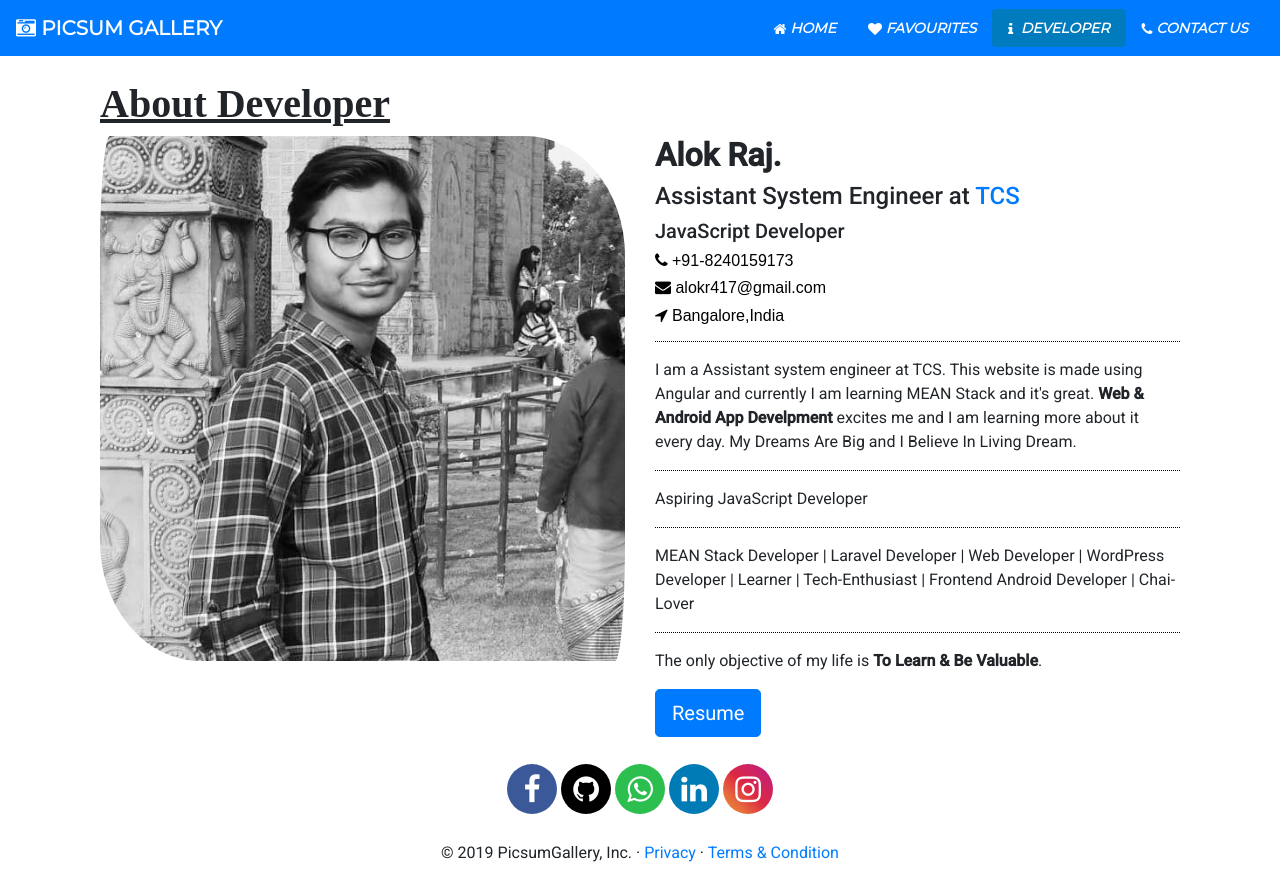
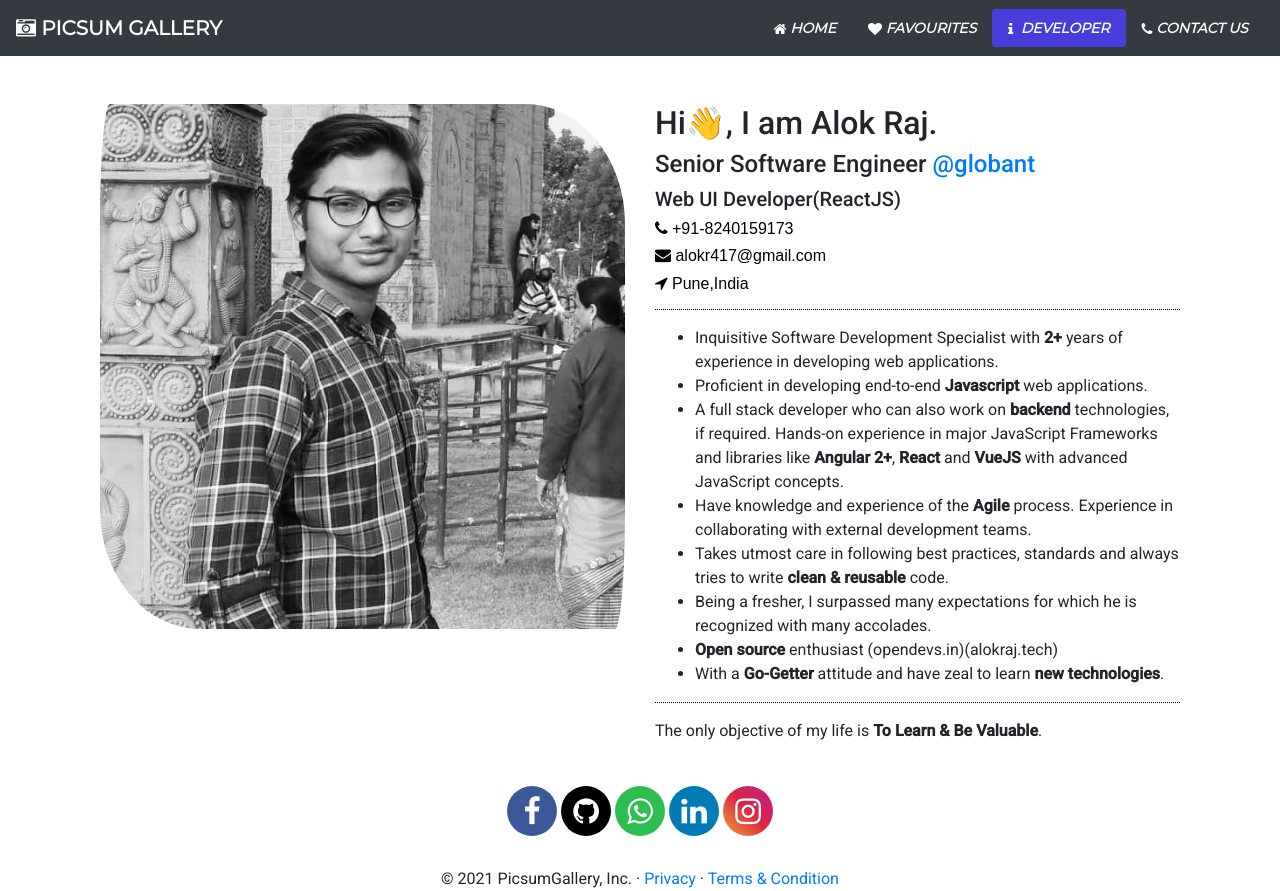
Before and after one commit to alok722/picsum-gallery-angular, an Angular app: page /about in a window 1280 px wide. Before the commit the page ends 865 px from the top, so only its background shows below. Built offline with nearby package versions, Linux system fonts and the light colour scheme.

Commit message:
🛠 homepage design updated

```diff
--- a/package.json
+++ b/package.json
@@ -26,6 +26,7 @@
     "bootstrap": "^4.6.0",
     "core-js": "^2.5.7",
     "file-saver": "^2.0.5",
+    "lodash-es": "^4.17.21",
     "ngx-lightbox": "^2.3.0",
     "rxjs": "~7.0.0",
     "zone.js": "~0.11.4"
--- a/src/app/about/about.component.html
+++ b/src/app/about/about.component.html
@@ -1,37 +1,39 @@
 <div id="app">
   <div class="container">
-    <h1 style="font-family: 'Special Elite', cursive;text-decoration: underline; font-weight: bold;">About Developer
-    </h1>
-    <div class="row">
+    <div class="row" style="margin-top: 3rem;">
       <div class="col-lg-6 col-md-6 col-sm-6 col-xs-12">
         <img src="assets/profile.jpg" class="img-fluid" style="border-radius: 10px 100px / 120px;">
       </div>
       <div class="col-lg-6 col-md-6 col-sm-6 col-xs-12">
-        <h2><b>Alok Raj.</b></h2>
-        <h4>Assistant System Engineer at <a target="_blank" style="text-decoration: none;" href="http://tcs.com">TCS</a>
+        <h2>Hi👋, I am Alok Raj.</h2>
+        <h3></h3>
+        <h4>Senior Software Engineer <a target="_blank" style="text-decoration: none;" href="https://www.globant.com/">@globant</a>
         </h4>
-        <h5>JavaScript Developer</h5>
-        <h6 style="font-family: sans-serif;color: #000"><i class="fa fa-phone"></i> +91-8240159173</h6>
-        <h6 style="font-family: sans-serif;color: #000"><i class="fa fa-envelope"></i> alokr417@gmail.com</h6>
-        <h6 style="font-family: sans-serif;color: #000"><i class="fa fa-location-arrow"></i> Bangalore,India</h6>
+        <h5>Web UI Developer(ReactJS)</h5>
+        <h6 class="h6Style"><i class="fa fa-phone"></i> +91-8240159173</h6>
+        <h6 class="h6Style"><i class="fa fa-envelope"></i> alokr417@gmail.com</h6>
+        <h6 class="h6Style"><i class="fa fa-location-arrow"></i> Pune,India</h6>
         <hr>
-        <p>I am a Assistant system engineer at TCS. This website is made using Angular and currently I am learning MEAN
-          Stack and it's great. <b>Web & Android App Develpment</b> excites me and I am learning more about it every
-          day. My Dreams Are Big and I Believe In Living Dream.</p>
-        <hr>
-        <p>Aspiring JavaScript Developer</p>
-        <hr>
-        <p>MEAN Stack Developer | Laravel Developer | Web Developer | WordPress Developer | Learner | Tech-Enthusiast |
-          Frontend Android Developer | Chai-Lover</p>
+        <ul>
+          <li>Inquisitive Software Development Specialist with <b>2+</b> years of experience in developing web applications.</li>
+          <li>Proficient in developing end-to-end <b>Javascript</b> web applications.</li>
+          <li>A full stack developer who can also work on <b>backend</b> technologies, if required.
+            Hands-on experience in major JavaScript Frameworks and libraries like <b>Angular 2+</b>, <b>React</b> and <b>VueJS</b> with advanced JavaScript concepts.</li>
+          <li>Have knowledge and experience of the <b>Agile</b> process. Experience in collaborating with external development teams.</li>
+          <li>Takes utmost care in following best practices, standards and always tries to write <b>clean & reusable</b> code.</li>
+          <li>Being a fresher, I surpassed many expectations for which he is recognized with many accolades.</li>
+          <li><b>Open source</b> enthusiast (opendevs.in)(alokraj.tech)</li>
+          <li>With a <b>Go-Getter</b> attitude and have zeal to learn <b>new technologies</b>.</li>
+        </ul>
         <hr>
         <p>The only objective of my life is <b>To Learn & Be Valuable</b>.</p>
-        <button class="btn btn-primary btn-lg" (click)="onDownload()">Resume</button>
+        <!-- <button class="btn btn-dark btn-lg" (click)="onDownload()">Resume</button> -->
       </div>
     </div>
   </div>
 </div>
 <div align="center" style="margin-top: 2%;">
-  <a style="text-decoration: none;" target="_blank" href="https://www.facebook.com/people/Alok-Raj/100010071970453"
+  <a style="text-decoration: none;" target="_blank" href="https://www.facebook.com/alok722"
     class="fa fa-facebook fas"></a>
   <a style="text-decoration: none;" target="_blank" href="https://github.com/alok722" class="fa fa-github fas"></a>
   <a style="text-decoration: none;" target="_blank" href="https://api.whatsapp.com/send?phone=918240159173"
@@ -41,8 +43,3 @@
   <a style="text-decoration: none;" target="_blank" href="https://www.instagram.com/alok_cse/?hl=en"
     class="fa fa-instagram fas"></a>
 </div>
-<div class="container" style="margin-top: 2%; text-align: center;">
-  <footer>
-    <p>&copy; 2019 PicsumGallery, Inc. &middot; <a href="">Privacy</a> &middot; <a href="">Terms & Condition</a></p>
-  </footer>
-</div>
--- a/src/app/about/about.component.scss
+++ b/src/app/about/about.component.scss
@@ -3,7 +3,10 @@ hr {
     border-top: 1px dotted #000;
     /*Rest of stuff here*/
 }
-
+.h6Style {
+  font-family: sans-serif;
+  color: #000;
+}
 .fas {
     font-size: 30px;
     width: 50px;
--- a/src/app/app.component.html
+++ b/src/app/app.component.html
@@ -1,4 +1,4 @@
-<nav class="navbar navbar-expand-md navbar-dark bg-primary mb-4">
+<nav class="navbar navbar-expand-md navbar-dark mb-4 bg-dark">
 	<a class="navbar-brand" href="#" id="brand-name"><i class="fa fa-camera-retro"></i> PICSUM GALLERY</a>
 	<button class="navbar-toggler" type="button" data-toggle="collapse" data-target="#navbarCollapse"
 		aria-controls="navbarCollapse" aria-expanded="false" aria-label="Toggle navigation">
@@ -24,3 +24,8 @@
 <div class="container">
 	<router-outlet></router-outlet>
 </div>
+<div class="container" style="margin-top: 2%; text-align: center;">
+  <footer>
+    <p>&copy; 2021 PicsumGallery, Inc. &middot; <a href="">Privacy</a> &middot; <a href="">Terms & Condition</a></p>
+  </footer>
+</div>
--- a/src/app/app.component.scss
+++ b/src/app/app.component.scss
@@ -31,5 +31,5 @@ i {
   color: #fff;
 }
 .active {
-  background-color: #007BBE ;
+  background-color: #483ddb ;
 }
--- a/src/app/contact/contact.component.html
+++ b/src/app/contact/contact.component.html
@@ -35,7 +35,7 @@
           </div>
 
           <div class="form-group">
-            <button class="btn btn-light" style="background-color: #007bff; color: white;" data-toggle="modal"
+            <button class="btn btn-dark" data-toggle="modal"
               data-target="#exampleModalCenter"><i class="fa fa-envelope-open"></i> Request</button>
           </div>
         </form>
--- a/src/app/home/home.component.html
+++ b/src/app/home/home.component.html
@@ -1,4 +1,13 @@
 <div class="row">
+  <div class="jumbotron">
+    <h1 class="display-4">Hello, world!</h1>
+    <p class="lead">this angular web app is using <a href="https://picsum.photos/" target="_blank"
+        rel="noopener noreferrer">@picsum</a> api to fetch images. fork me <a
+        href="https://github.com/alok722/picsum-gallery-angular" target="_blank" rel="noopener noreferrer">@github</a>.
+      To know more about me, click <a [routerLink]="['/about']">@here</a></p>
+    <hr class="my-4">
+    <img [src]="randomImage" id="header-img" alt="header-image" class="img-fluid" />
+  </div>
   <mat-spinner id="mat-spinner" *ngIf="!gallery" class="loader container d-flex justify-content-center"></mat-spinner>
   <div class="col-xs-12 col-sm-6 col-md-4 col-lg-4 mt-10" *ngFor="let image of gallery">
     <mat-card>
@@ -6,7 +15,7 @@
         alt="" />
       <mat-card-actions>
         <button mat-button color="warn" (click)="onFavorite(image)"><i class="fa fa-heart"></i> Favourite</button>
-        <button mat-button color="primary" (click)="onDownload(image.download_url)"><i class="fa fa-download"></i>
+        <button mat-button color="dark" (click)="onDownload(image.download_url)"><i class="fa fa-download"></i>
           Download</button>
       </mat-card-actions>
     </mat-card>
--- a/src/app/home/home.component.scss
+++ b/src/app/home/home.component.scss
@@ -12,3 +12,6 @@ mat-spinner {
 img:hover {
   cursor: zoom-in;
 }
+#header-img:hover {
+  cursor: unset;
+}
--- a/src/app/home/home.component.ts
+++ b/src/app/home/home.component.ts
@@ -4,6 +4,7 @@ import { GalleryService } from '../services/gallery.service';
 import { MatSnackBar } from '@angular/material/snack-bar';
 import { saveAs } from 'file-saver';
 import { MatDialog, MatDialogRef, MAT_DIALOG_DATA } from '@angular/material/dialog';
+import { shuffle } from 'lodash-es';
 
 export interface DialogData {
   image: string;
@@ -33,6 +34,7 @@ export class HomeComponent implements OnInit, OnDestroy {
 
   gallery: any;
   gallerySubscription;
+  randomImage = 'https://picsum.photos/1100/500';
 
   length;
   pageSize = 6;
@@ -52,7 +54,7 @@ export class HomeComponent implements OnInit, OnDestroy {
 
   getData(): any {
   	this.gallerySubscription = this.galleryService.getData(`list?page=${this.page}&limit=${this.pageSize}`).subscribe(data => {
-  		this.gallery = data;
+  		this.gallery = shuffle(data);
   		this.length = 600;
   	});
   }
@@ -67,8 +69,8 @@ export class HomeComponent implements OnInit, OnDestroy {
   			`list?page=${event.pageIndex + 1}&limit=${this.pageSize}`
   		)
   		.subscribe(data => {
-  			this.gallery = data;
-  			this.length = 180;
+  			this.gallery = shuffle(data);
+  			this.length = 600;
   		});
   }
 
```
Also changed, not shown: 1 other file (tests, documents, lock files or other folders).
